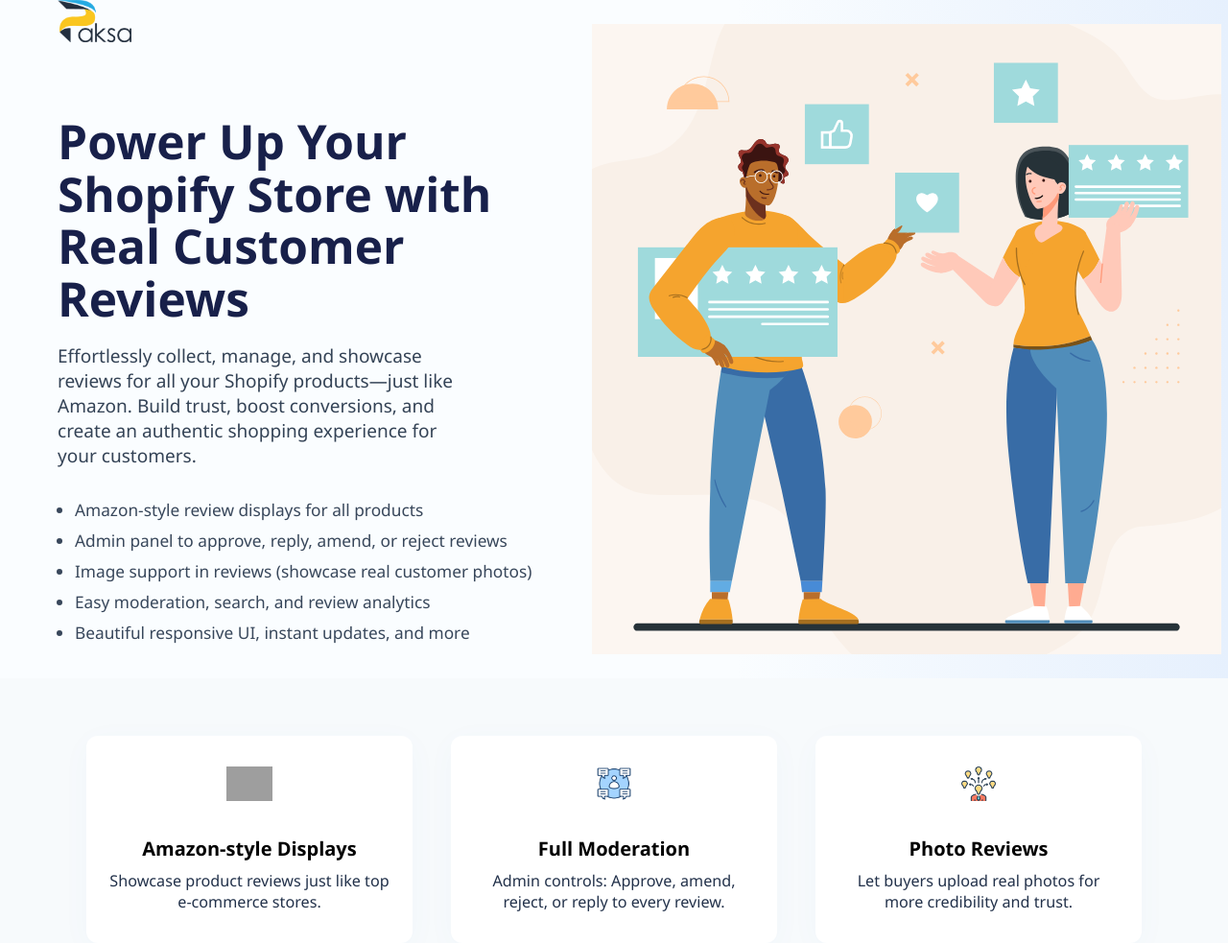
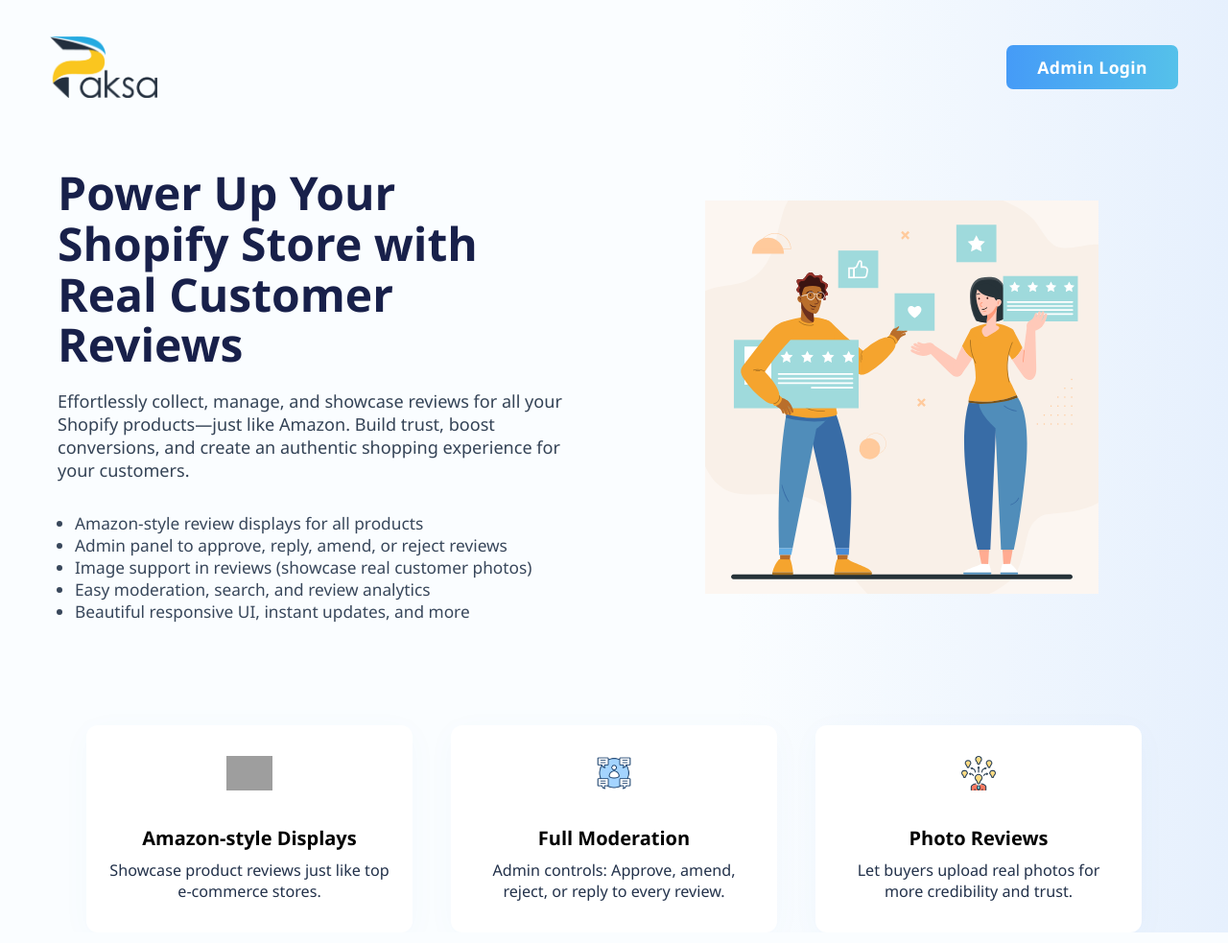
Before and after one commit to Afza1112/Shopify-Reveiw-App, a Flask app: page / in a window 1280 px wide. Shown: the whole page at 96% size. Run offline with Flask 3, Linux system fonts and the light colour scheme; grey boxes are pictures that could not be loaded.

Commit message:
Update home.html

```diff
--- a/templates/home.html
+++ b/templates/home.html
@@ -1,35 +1,39 @@
 {% extends "base.html" %}
-{% block title %}Shopify Review Hub - Home{% endblock %}
+{% block title %}Paksa Review Hub{% endblock %}
 
 {% block content %}
-<div class="homepage-hero" style="display: flex; min-height: 80vh; align-items: center; justify-content: center; background: linear-gradient(90deg, #fafdff 60%, #e6f0fd 100%);">
+<div style="background: linear-gradient(90deg, #fafdff 60%, #e6f0fd 100%); min-height: 100vh;">
+  <!-- HEADER (logo + login) -->
+  <div style="display:flex; align-items:center; justify-content:space-between; padding: 38px 52px 0 52px;">
+    <img src="{{ url_for('static', filename='Logo.png') }}" alt="Logo" style="height:64px;">
+    <a href="{{ url_for('auth.login') }}" class="cta-btn" style="padding:11px 32px; font-weight:600; border-radius:7px; background: linear-gradient(90deg,#459bf7,#55c1ea); color:#fff; text-decoration:none; font-size:1.1rem; letter-spacing:.02em;">Admin Login</a>
+  </div>
+
+  <div class="homepage-hero" style="display: flex; min-height: 78vh; align-items: center; justify-content: center; padding-top:0;">
     <!-- LEFT: Content -->
-  <div class="homepage-left" style="flex: 1; max-width: 550px; padding-left: 60px;">
-    <img src="{{ url_for('static', filename='Logo.png') }}" alt="Logo" class="site-logo" style="height: 44px; margin-bottom: 38px;">
-    <h1 style="font-size: 3.1rem; font-weight: 800; color: #18204a; margin-bottom: 20px; line-height: 1.1;">
+    <div class="homepage-left" style="flex: 1; max-width: 540px; padding-left: 60px;">
+      <h1 style="font-size: 3rem; font-weight: 800; color: #18204a; margin-bottom: 20px; line-height: 1.1;">
         Power Up Your Shopify Store with Real Customer Reviews
       </h1>
-    <div style="font-size: 1.19rem; color: #344356; margin-bottom: 32px; max-width: 420px;">
-      Effortlessly collect, manage, and showcase reviews for all your Shopify products—just like Amazon.
-      Build trust, boost conversions, and create an authentic shopping experience for your customers.
+      <div style="font-size: 1.13rem; color: #344356; margin-bottom: 32px;">
+        Effortlessly collect, manage, and showcase reviews for all your Shopify products—just like Amazon. Build trust, boost conversions, and create an authentic shopping experience for your customers.
       </div>
       <ul style="font-size:1.08rem; margin-bottom:36px; color:#38475b; padding-left:18px;">
-      <li style="margin-bottom:9px;">Amazon-style review displays for all products</li>
-      <li style="margin-bottom:9px;">Admin panel to approve, reply, amend, or reject reviews</li>
-      <li style="margin-bottom:9px;">Image support in reviews (showcase real customer photos)</li>
-      <li style="margin-bottom:9px;">Easy moderation, search, and review analytics</li>
-      <li style="margin-bottom:9px;">Beautiful responsive UI, instant updates, and more</li>
+        <li>Amazon-style review displays for all products</li>
+        <li>Admin panel to approve, reply, amend, or reject reviews</li>
+        <li>Image support in reviews (showcase real customer photos)</li>
+        <li>Easy moderation, search, and review analytics</li>
+        <li>Beautiful responsive UI, instant updates, and more</li>
       </ul>
-    <!-- No product search or review form here anymore! -->
     </div>
-  <!-- RIGHT: Illustration -->
+    <!-- RIGHT: Illustration (smaller size) -->
     <div class="homepage-right" style="flex:1;display:flex;align-items:center;justify-content:center;">
-    <img src="{{ url_for('static', filename='home.svg') }}" alt="Shopify Reviews" style="max-width:98%;height:auto;">
+      <img src="{{ url_for('static', filename='home.svg') }}" alt="Shopify Reviews" style="max-width:70%;max-height:410px;height:auto;">
     </div>
   </div>
 
-<!-- Features Section (optional, below hero) -->
-<div class="feature-section" style="max-width:1100px;margin:60px auto 0 auto;padding:0 24px;">
+  <!-- Features Section -->
+  <div class="feature-section" style="max-width:1100px;margin:30px auto 0 auto;padding:0 24px;">
     <div style="display:flex;justify-content:space-between;flex-wrap:wrap;gap:40px;">
       <div class="feature-card" style="flex:1;min-width:220px;background:#fff;border-radius:12px;box-shadow:0 6px 32px #2577bb08;padding:32px 22px;text-align:center;">
         <img src="{{ url_for('static', filename='star.svg') }}" alt="Reviews" style="height:36px;margin-bottom:11px;">
@@ -48,4 +52,5 @@
       </div>
     </div>
   </div>
+</div>
 {% endblock %}
```
Lines whose indentation alone changed are shown as unchanged.
